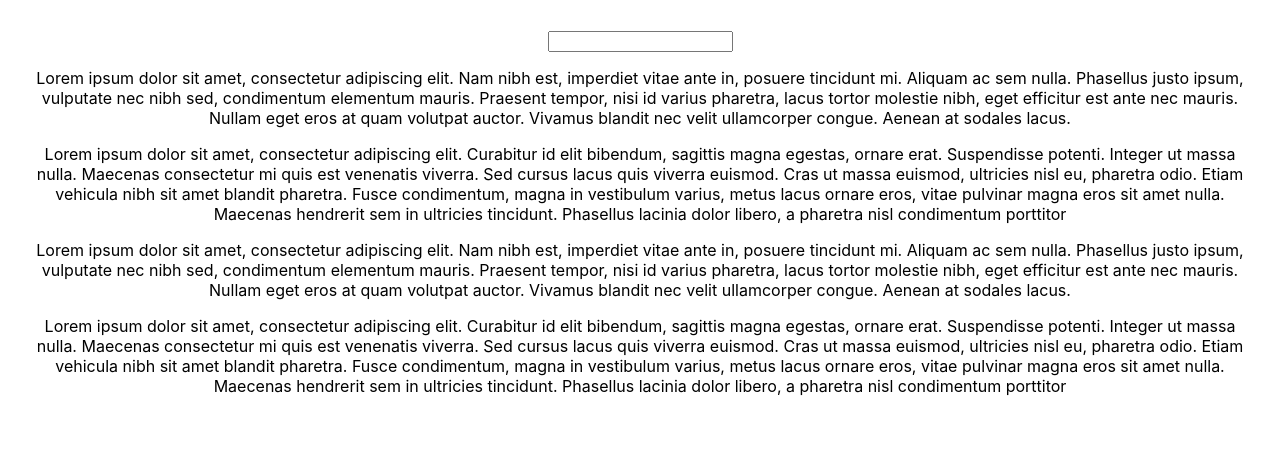
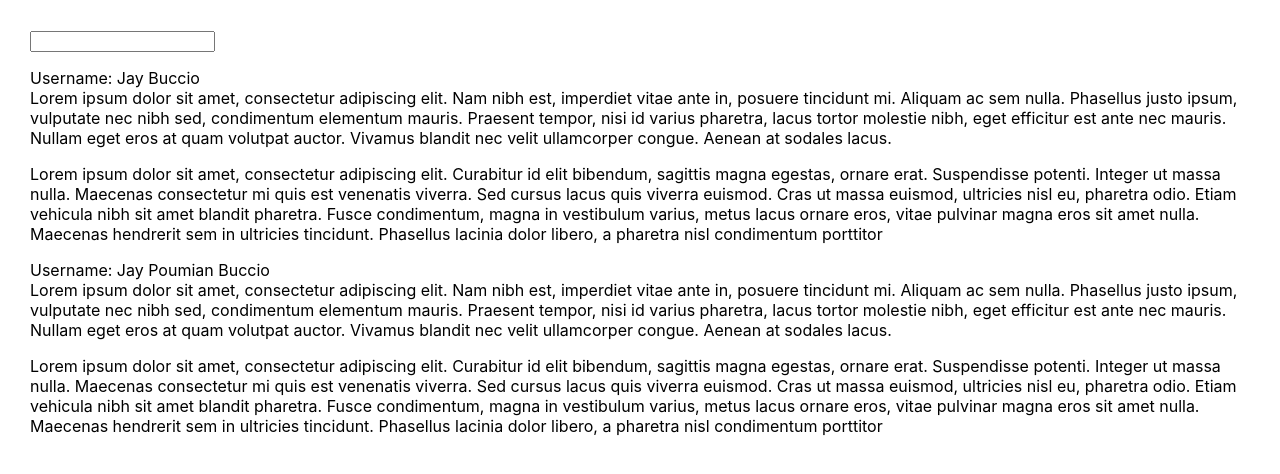
Before and after one commit to JaennPB/assigment-1-react-course-, a React (Create React App) app: page / in a window 1280 px wide. Shown: the top 474 px of the page. Built offline with nearby package versions, Linux system fonts and the light colour scheme.

Commit message:
commit 1

```diff
--- a/src/App.css
+++ b/src/App.css
@@ -1,4 +1,3 @@
 .App {
-  text-align: center;
   padding: 30px;
 }
--- a/src/App.js
+++ b/src/App.js
@@ -4,12 +4,23 @@ import Input from "./components/UserInput.js";
 import "./App.css";
 
 class App extends Component {
+  state = {
+    username: "Jay Buccio",
+  };
+
+  changeUsername = () => {
+    this.setState({
+      username: "Jay Buccio",
+    });
+    console.log("changed");
+  };
+
   render() {
     return (
       <div className="App">
-        <Input />
-        <Output />
-        <Output />
+        <Input inputValue={this.changeUsername} />
+        <Output username={this.state.username} />
+        <Output username="Jay Poumian Buccio" />
       </div>
     );
   }
--- a/src/components/UserInput.js
+++ b/src/components/UserInput.js
@@ -3,7 +3,7 @@ import React from "react";
 const Input = (props) => {
   return (
     <div>
-      <input type="text" />
+      <input type="text" onChange={props.changeUsername} />
     </div>
   );
 };
--- a/src/components/UserOutput.js
+++ b/src/components/UserOutput.js
@@ -4,6 +4,7 @@ const Output = (props) => {
   return (
     <div>
       <p>
+        Username: {props.username} <br />
         Lorem ipsum dolor sit amet, consectetur adipiscing elit. Nam nibh est,
         imperdiet vitae ante in, posuere tincidunt mi. Aliquam ac sem nulla.
         Phasellus justo ipsum, vulputate nec nibh sed, condimentum elementum
```
Also changed, not shown: 1 other file (tests, documents, lock files or other folders).
